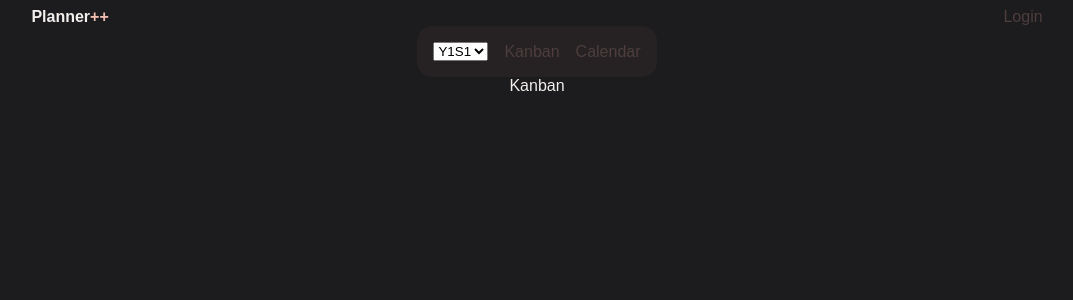
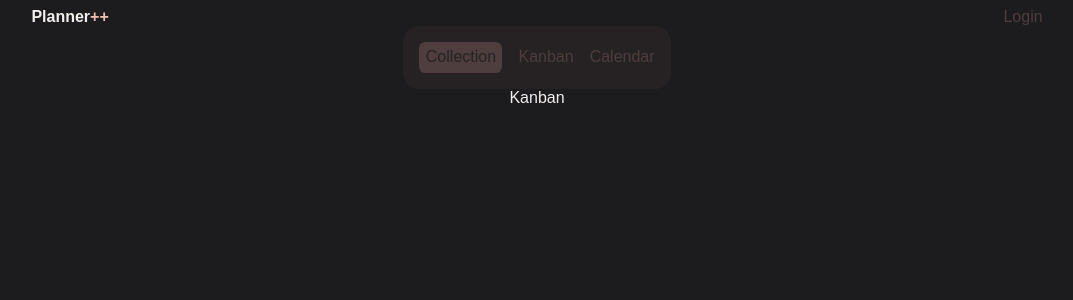
Before and after one commit to Airiinnn/plannerpp-app, a React (Create React App) app: page / in a window 1280 px wide. Shown: the top 300 px of the page, without its empty margins (103-1176 px from the left). Built offline with nearby package versions, Linux system fonts and the light colour scheme.

Commit message:
Added dropdown component and transitions.

```diff
--- /dev/null
+++ b/src/components/Dropdown/Dropdown.tsx
@@ -0,0 +1,34 @@
+import React, { useState } from "react";
+
+import "./dropdown.scss";
+import { SelectProps } from "../../types";
+
+function Dropdown({ optionValues }: SelectProps) {
+  const [isActive, setIsActive] = useState(false);
+
+  function toggleDropdown() {
+    setIsActive(current => !current)
+  }
+
+  return (
+    <div className="dropdown">
+      <button
+        className={`dropdown__button ${isActive ? "dropdown__button--main" : "dropdown__button--sub"}`}
+        onClick={toggleDropdown}
+      >
+        Collection
+      </button>
+
+      <div className={`dropdown__menu ${isActive ? "dropdown__menu--show" : "dropdown__menu--hide"}`}>
+        {optionValues.map((optionValue: string) => (
+          <div className="dropdown__menu__item" key={optionValue}>
+            {optionValue}
+          </div>
+        ))}
+      </div>
+    </div>
+  );
+}
+
+export default Dropdown;
+// Todo: Find suitable tag for name. Decide how to handle default.
--- /dev/null
+++ b/src/components/Dropdown/dropdown.scss
@@ -0,0 +1,52 @@
+@import "../../styles/variables";
+
+.dropdown__button {
+  border: none;
+  border-radius: 0.4em;
+  color: $sub-alt-color;
+  padding: 0.4em;
+  cursor: pointer;
+  transition: $animation-duration;
+}
+
+.dropdown__button--main {
+  background: $main-color;
+}
+
+.dropdown__button--sub {
+  background: $sub-color;
+}
+
+.dropdown__menu {
+  position: absolute;
+  z-index: 1;
+  border: none;
+  border-radius: 0.4em;
+  background: $sub-color;
+  margin-top: 0.5em;
+}
+
+@keyframes fadeIn {
+  from { opacity: 0; }
+  to { opacity: 1; }
+}
+
+.dropdown__menu--hide {
+  display: none;
+}
+
+.dropdown__menu--show {
+  display: block;
+  animation: fadeIn $animation-duration;
+}
+
+.dropdown__menu__item {
+  cursor: pointer;
+  color: $sub-alt-color;
+  padding: 0.4em;
+  transition: $animation-duration;
+}
+
+.dropdown__menu__item:hover {
+  color: $text-color;
+}
--- a/src/components/NavbarLink/navbar-link.scss
+++ b/src/components/NavbarLink/navbar-link.scss
@@ -2,4 +2,9 @@
 
 .navbar-link__text {
   color: $sub-color;
+  transition: $animation-duration;
 }
+
+.navbar-link__text:hover {
+  color: $text-color;
+}
--- a/src/containers/Navbar/Navbar.tsx
+++ b/src/containers/Navbar/Navbar.tsx
@@ -1,14 +1,13 @@
 import React from "react"
 
 import "./navbar.scss";
+import Dropdown from "../../components/Dropdown/Dropdown";
 import NavbarLink from "../../components/NavbarLink/NavbarLink";
 
 function Navbar() {
   return (
     <div className="navbar">
-      <select>
-        <option>Y1S1</option>
-      </select>
+      <Dropdown optionValues={["hello", "world"]} />
 
       <NavbarLink text="Kanban" redirectPath="/kanban" />
       <NavbarLink text="Calendar" redirectPath="/calendar" />
--- a/src/containers/Navbar/navbar.scss
+++ b/src/containers/Navbar/navbar.scss
@@ -7,6 +7,6 @@
   gap: 1em;
   background: $sub-alt-color;
   border: none;
-  border-radius: 15px;
+  border-radius: 1em;
   padding: 1em;
 }
--- a/src/styles/_variables.scss
+++ b/src/styles/_variables.scss
@@ -2,4 +2,6 @@ $main-color: #f1beb0;
 $sub-color: #4e3e3e;
 $sub-alt-color: #262223;
 $bg-color: #1c1b1d;
-$text-color: #f2efed
+$text-color: #f2efed;
+
+$animation-duration: 0.125s;
--- a/src/styles/global.scss
+++ b/src/styles/global.scss
@@ -8,6 +8,10 @@
 h1, h2, h3, h4, h5, h6, p {
   all: unset;
   color: $text-color;
+}
+
+button {
+  font-size: 1em;
 }
 
 a {
--- a/src/types/index.ts
+++ b/src/types/index.ts
@@ -2,3 +2,7 @@ export interface NavbarLinkProps {
   text: string,
   redirectPath: string
 }
+
+export interface SelectProps {
+  optionValues: string[]
+}
```
